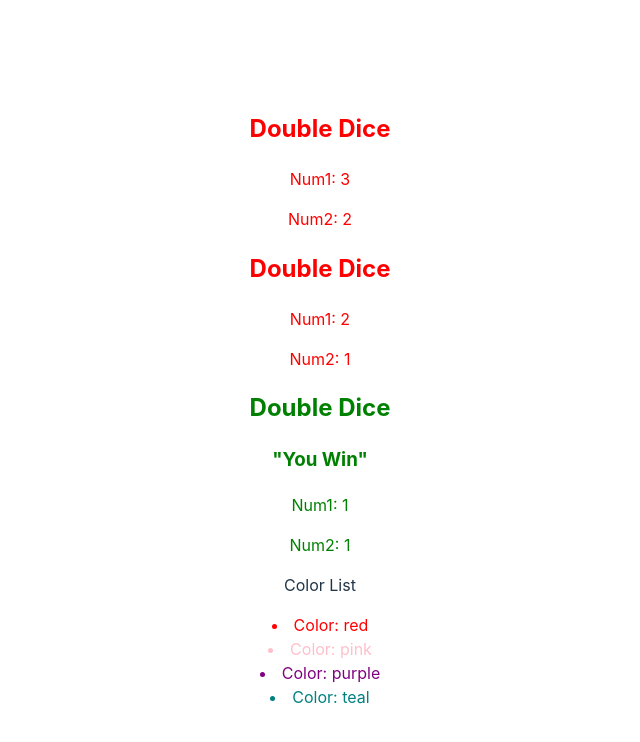
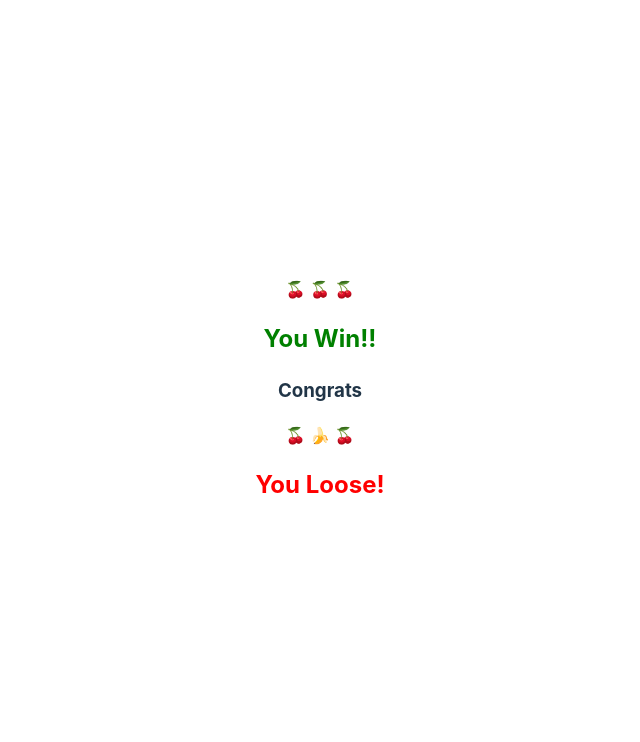
Before and after one commit to Jesus6366/reactMetaCourse, a React (Vite) app in the folder first-react-app/: page / in a window 1280 px wide. Shown: the top 742 px of the page, without its empty margins (320-960 px from the left). Built offline with nearby package versions, Linux system fonts and the light colour scheme.

Commit message:
Excercise

```diff
--- a/first-react-app/src/App.jsx
+++ b/first-react-app/src/App.jsx
@@ -8,15 +8,19 @@ import ListPicker from "./ListPicker";
 import DoubleDice from "./DoubleDice";
 
 import ColorList from "./ColorList";
+import Slots from "./Slots";
 
 function App() {
   return (
     <>
-      <DoubleDice />
+      <Slots val1="🍒" val2="🍒" val3="🍒" />
+      <Slots val1="🍒" val2="🍌" val3="🍒" />
+      {/* <DoubleDice />
       <DoubleDice />
       <DoubleDice />
 
       <ColorList colors={["red", "pink", "purple", "teal"]} />
+      <ColorList colors={["orangeRed", "olive", "slategrey"]} /> */}
       {/* <Greeter person="Sarai" from="Jesus" />
       <Greeter person="Natalia" from="Jesus" />
       <Greeter person="Natalia" from="Sarai" /> */}
--- a/first-react-app/src/ColorList.jsx
+++ b/first-react-app/src/ColorList.jsx
@@ -4,8 +4,10 @@ const ColorList = ({ colors }) => {
   return (
     <div>
       <p>Color List</p>
-      {colors.map((color) => (
-        <li style={{ color: color }}>Color: {color}</li>
+      {colors.map((color, index) => (
+        <li key={index} style={{ color: color }}>
+          Color: {color}
+        </li>
       ))}
     </div>
   );
--- /dev/null
+++ b/first-react-app/src/Slots.jsx
@@ -0,0 +1,16 @@
+import React from "react";
+
+const Slots = ({ val1, val2, val3 }) => {
+  const isWinner = val1 === val2 && val1 === val3;
+  return (
+    <>
+      {val1} {val2} {val3}
+      <h2 style={{ color: isWinner ? "green" : "red" }}>
+        {isWinner ? "You Win!!" : "You Loose!"}
+      </h2>
+      {isWinner && <h3>Congrats</h3>}
+    </>
+  );
+};
+
+export default Slots;
```
